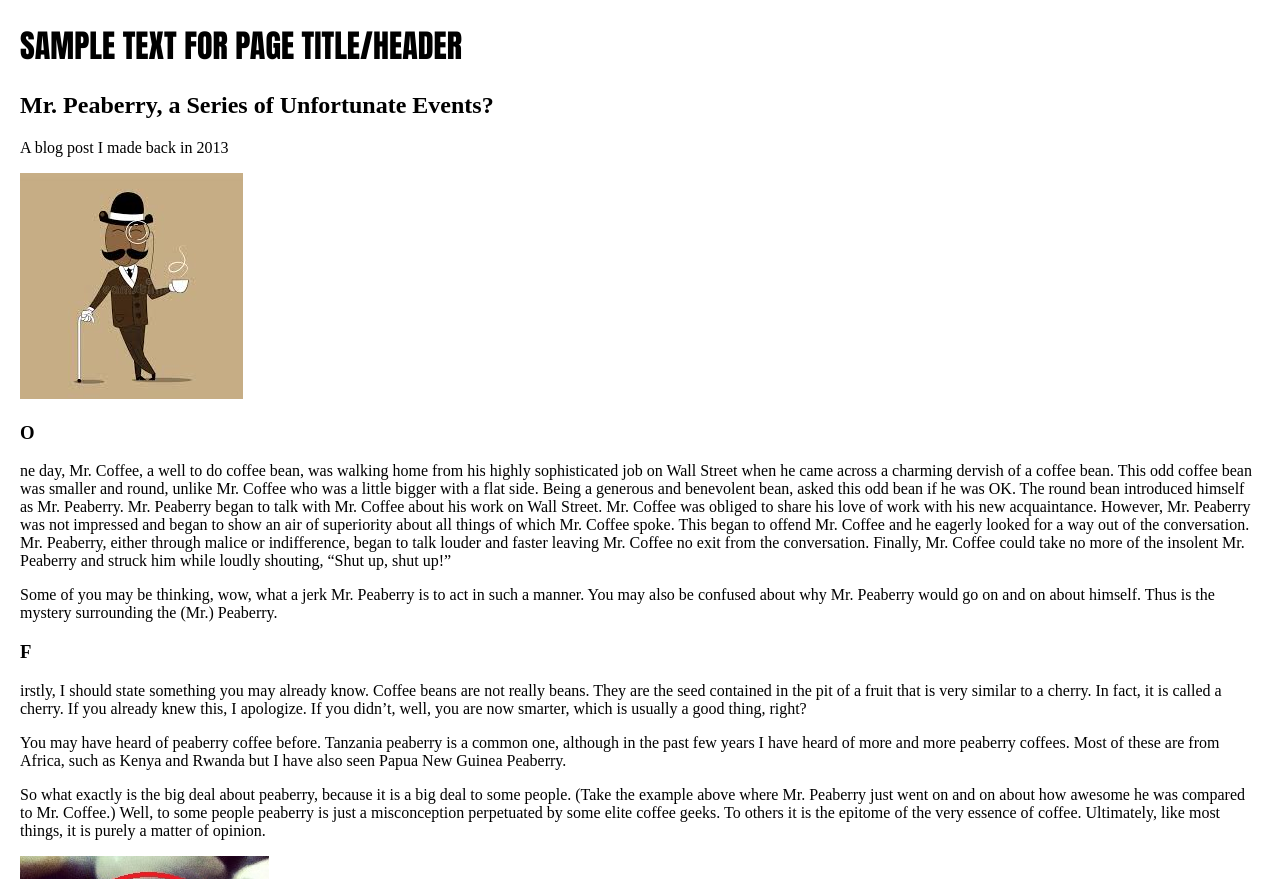
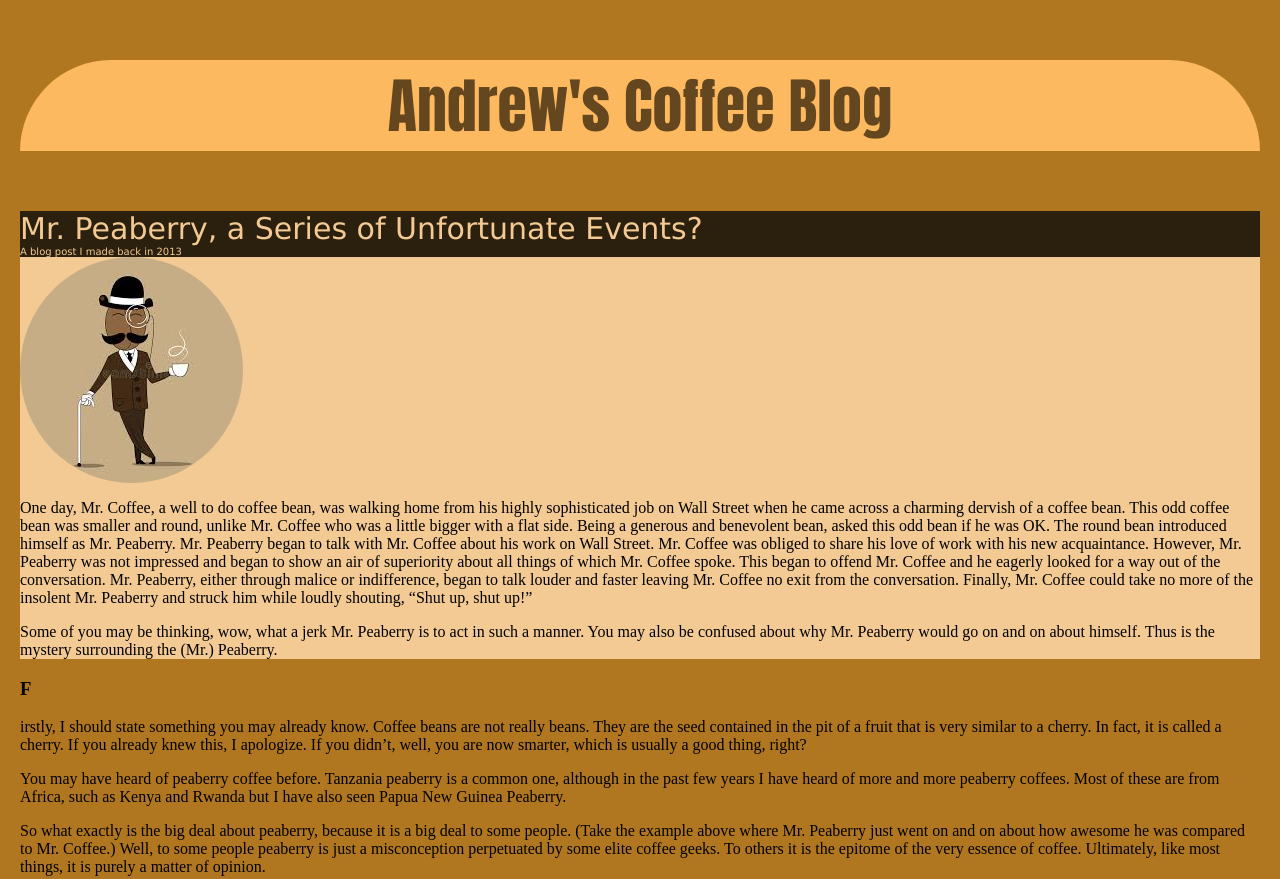
Before and after one commit to DrewMiner/html-me-something, a plain HTML site: page index.html in a window 1280 px wide. Shown: the top 879 px of the page. Drawn offline with Linux system fonts and the light colour scheme.

Commit message:
styled banner and topic classes

```diff
--- a/index.html
+++ b/index.html
@@ -8,18 +8,20 @@
 </head>
 <body>
     <main>
-        <header class = "banner"><!-- This will be a banner of sorts for the page --> <h1>SAMPLE TEXT FOR PAGE TITLE/HEADER</h1></header>
+        <header class = "banner"><!-- This will be a banner of sorts for the page -->
+            <p>Andrew's Coffee Blog</p>
+        </header>
         <header class = "topic">
-   <h2>Mr. Peaberry, a Series of Unfortunate Events?</h2>
-   <p>A blog post I made back in 2013</p>
+            <p id="topicTitle">Mr. Peaberry, a Series of Unfortunate Events?</h2>
+            <p id="smallText">A blog post I made back in 2013</p>
         </header>
     <article>
-    <div class="image">
+        <div class="introText">
+
             <!-- Coffee Bean Top Hat Image goes here -->
-        <img id="topHat" src="images/TopHat.jpg" alt="Sophisticated Coffee Bean in a top hat.">
-    </div>
-    <div class="introText">
-        <p><h3>O</h3>ne day, Mr. Coffee, a well to do coffee bean, was walking home from his highly
+            <img class="image" id="topHat" style="vertical-align:top" src="images/TopHat.jpg" alt="Sophisticated Coffee Bean in a top hat.">
+
+            <p><span class="firstLetter">O</span>ne day, Mr. Coffee, a well to do coffee bean, was walking home from his highly
                 sophisticated job on Wall Street when he came across a charming dervish of a
                 coffee bean.  This odd coffee bean was smaller and round, unlike Mr. Coffee
                 who was a little bigger with a flat side.  Being a generous and benevolent
@@ -145,6 +147,7 @@
         </div>
     </article>
     </main>
+
     <div class = "footer">
     <footer id="author"><!-- ID this as author-->Written by Andrew Miner</footer>
     <footer id="footerMenu"><!-- ID this as back to top buttons-->EXAMPLE TEXT</footer>
--- a/styles.css
+++ b/styles.css
@@ -1,8 +1,40 @@
 body {
     margin: 20px;
+    background-color: #b17720;
 }
 
-h1 {
-    color: 2b1f0d;
-    font-family: Impact;
+.banner {
+    color: #64471e;
+    font-family: Impact, Haettenschweiler, 'Arial Narrow Bold', sans-serif;
+    background-color: #fdb960;
+    font-size: 60px;
+    border-radius: 100px 100px 0px 0px ;
+    text-align: center;
 }
+
+.topic {
+    font-family: 'Lucida Sans', 'Lucida Sans Regular', 'Lucida Grande', 'Lucida Sans Unicode', Geneva, Verdana, sans-serif;
+    background-color: #2b1f0d;
+
+}#topicTitle {
+    font-family: Verdana, Geneva, Tahoma, sans-serif;
+    font-size: 30px;
+    color: #f3ca94;
+    margin: 0;
+}
+
+#smallText {
+    font-family: Verdana, Geneva, Tahoma, sans-serif;
+    font-size: 10px;
+    color: #f3ca94;
+    margin: 0;
+}
+
+#topHat {
+    border-radius: 50%;
+    vertical-align: top;
+}
+
+.introText {
+    background-color: #f3ca94;
+}
```
Lines whose indentation alone changed are shown as unchanged.
